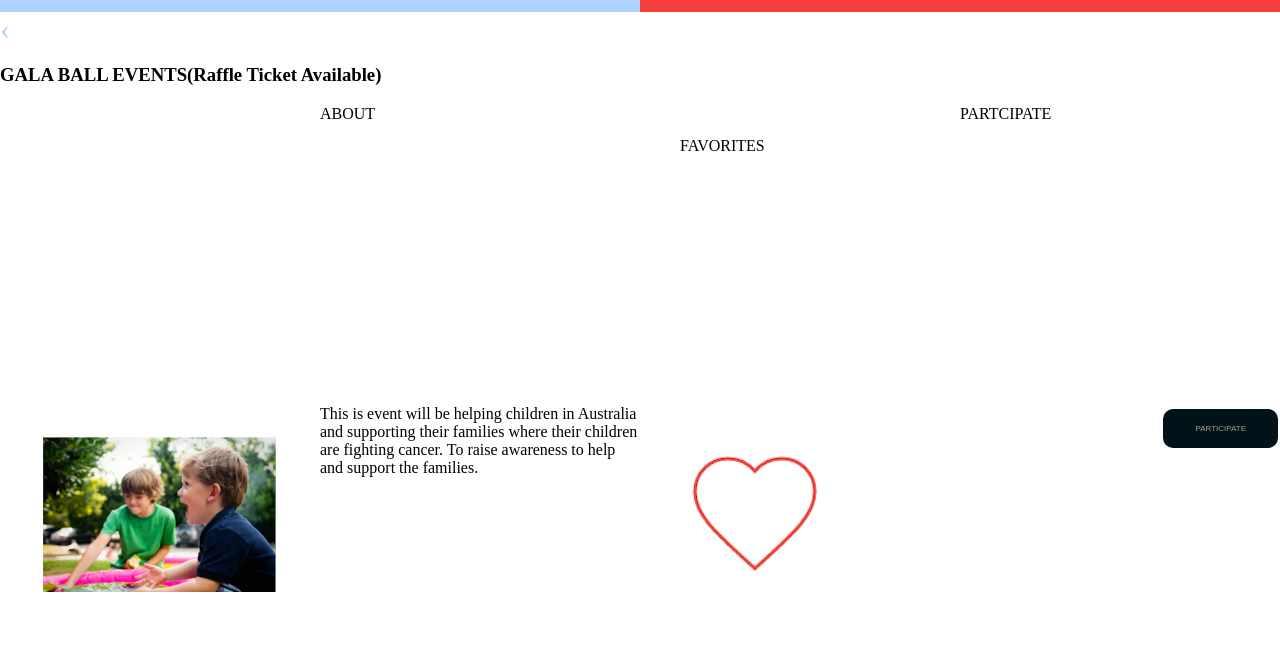
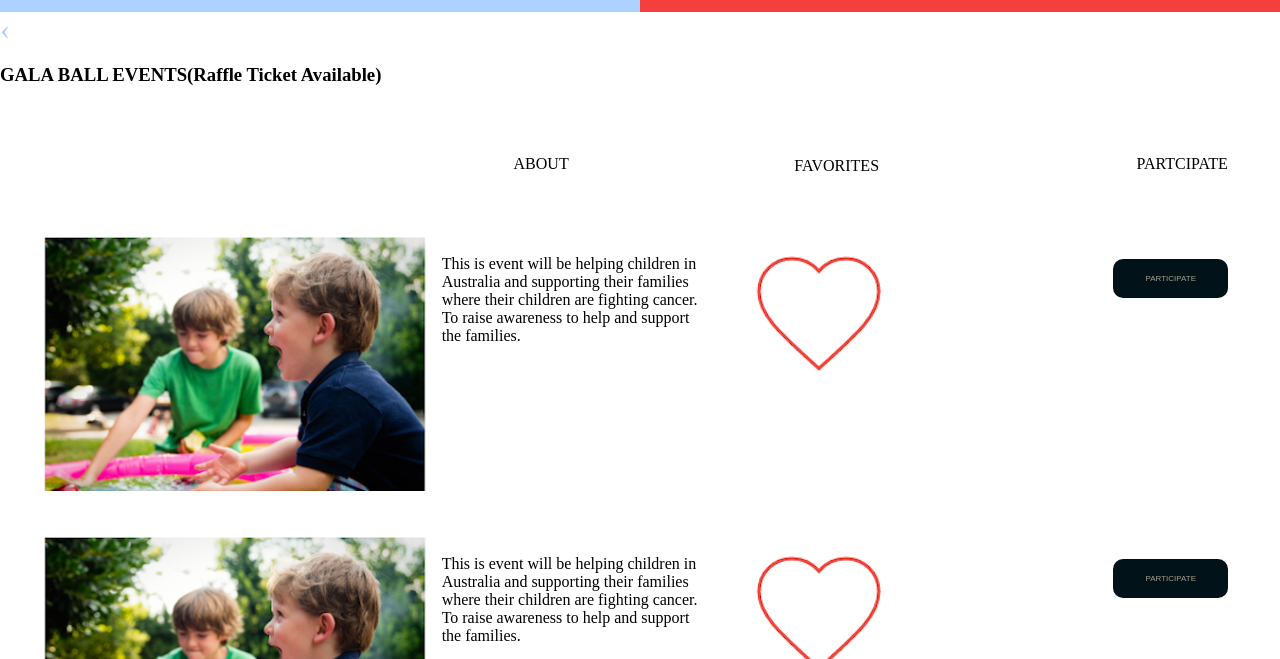
Before and after one commit to RaissaFortuna/WebPrototype, a plain HTML site: page Events.html in a window 1280 px wide. Shown: the part 141-800 px from the top of the page. Drawn offline with Linux system fonts and the light colour scheme.

Commit message:
finalising touch html mainly

```diff
--- a/Events.html
+++ b/Events.html
@@ -26,24 +26,59 @@
       }
       .left3 {
         height: 300px;
-        width: 100%;
+        width: 130%;
         background: white;
+        margin-top: -50px;
       }
       .CenterLeft{
         height: 300px;
         width: 100%;
         background: white;
+        margin-left: 100px;
       }
       .CenterRight {
         height: 300px;
         width: 100%;
         background: white;
+          margin-top: -50px;
       }
 
       .right3 {
         height: 300px;
         width: 100%;
         background: white;
+        margin-right: 50px;
+      }
+
+      .leftTop {
+        height: 100px;
+        width: 150%;
+        background: white;
+      }
+      .CenterLeftTop{
+        height: 100px;
+        width: 100%;
+        background: white;
+        margin-left: 150px;
+        margin-top: 50px;
+        text-align: center;
+      }
+      .CenterRightTop {
+        height: 100px;
+        width: 100%;
+        background: white;
+        margin-top: 20px;
+        margin-left: 100px;
+        text-align: center;
+      }
+
+      .rightTop {
+        height: 100px;
+        width: 100%;
+        background: white;
+        margin-top: 50px;
+        margin-left: 150px;
+        text-align: center;
       }
 
 		.parent {
@@ -117,18 +152,18 @@
     <script src="script.js"></script>
 
       <div class="parent3">
-        <div class="left3">
+        <div class="leftTop">
 
         </div>
-        <div class="CenterLeft">
+        <div class="CenterLeftTop">
           ABOUT
            </div>
 
-         <div class="CenterRight"> <figure>
+         <div class="CenterRightTop"> <figure>
 			FAVORITES
       </figure>
       </div>
-        <div class="right3">
+        <div class="rightTop">
           PARTCIPATE
         </div>
       <div>
--- a/style.css
+++ b/style.css
@@ -223,7 +223,7 @@ ul li {
 }
 
 .imgcontainer3 {
-  width: 100%;
+  width: 150%;
   float: left;
   text-align: left;
   margin: 0 0 0 0;
```
